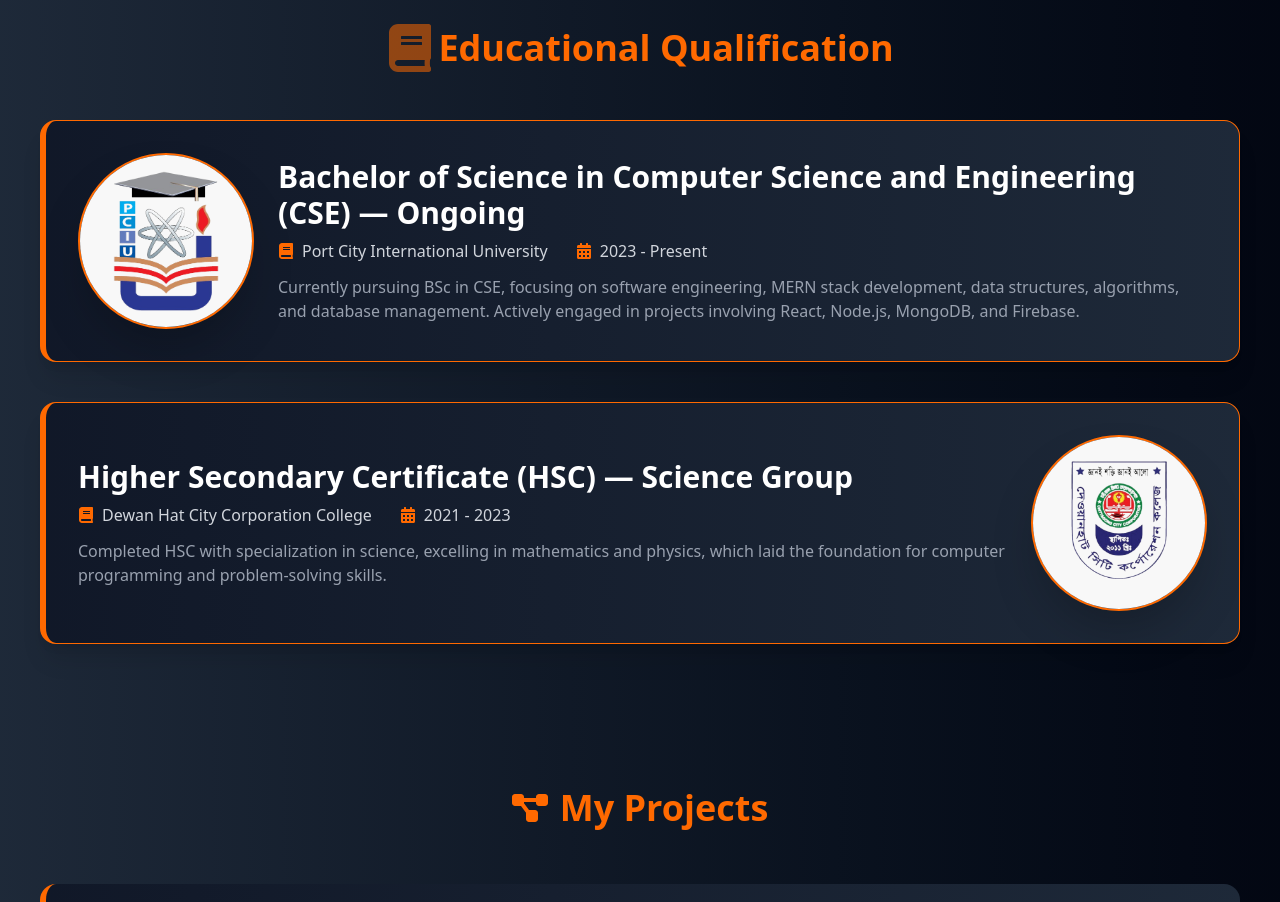
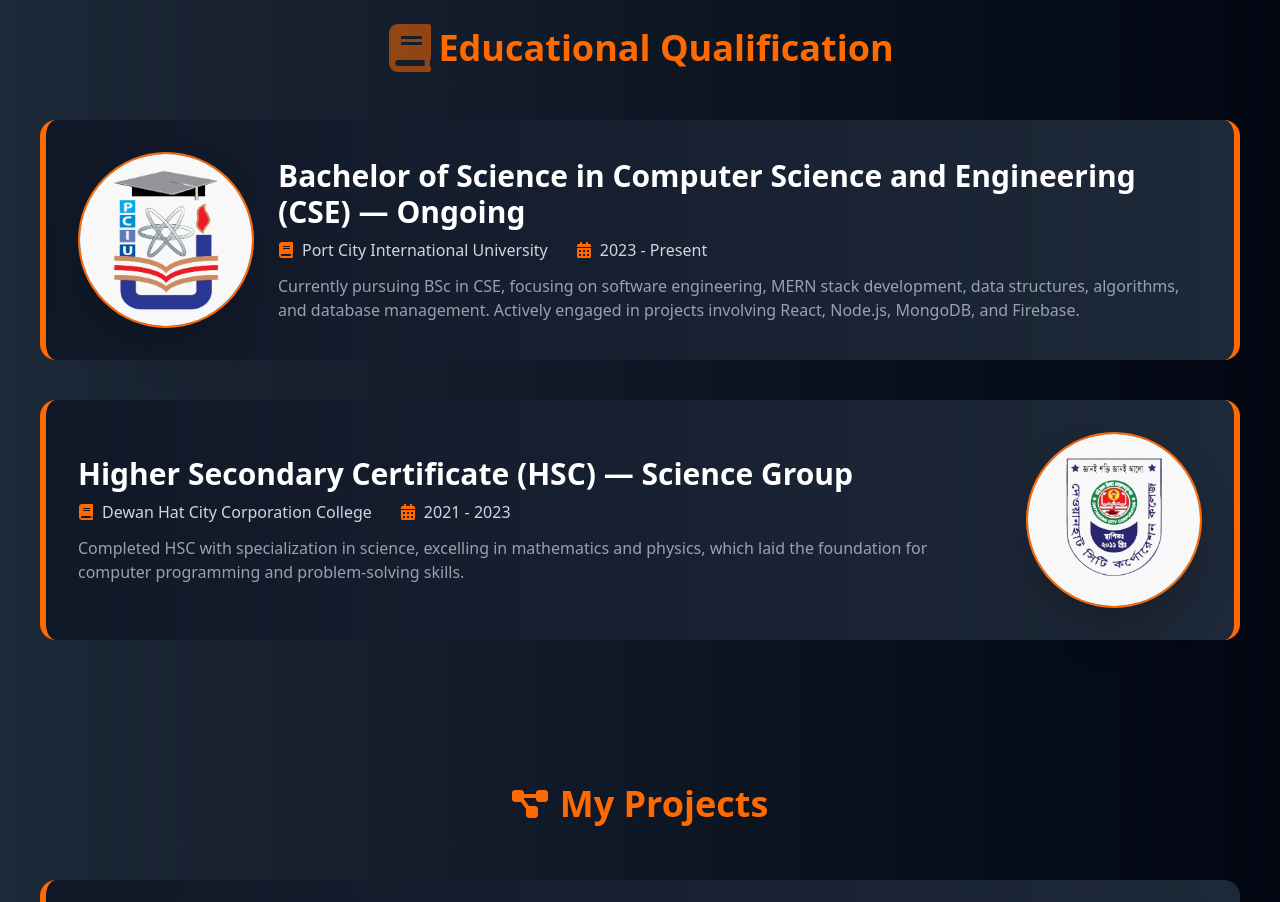
Before and after one commit to SDNATH-Git/my-portfolio, a React (Vite) app: page / in a window 1280 px wide. Shown: the part 2460-3362 px from the top of the page. Built offline with nearby package versions, Linux system fonts and the light colour scheme.

Commit message:
update edu

```diff
--- a/src/Pages/Education.jsx
+++ b/src/Pages/Education.jsx
@@ -56,10 +56,10 @@ const Education = () => {
                         whileInView="visible"
                         viewport={{ once: true, amount: 0.3 }}
                         variants={cardVariants}
-                        className={`bg-gradient-to-r from-gray-900 to-gray-800 rounded-2xl shadow-xl hover:shadow-2xl transition-shadow duration-300 flex flex-col md:flex-row items-center gap-6 p-8 border-l-6 border-orange-500 border border-orange-500 ${edu.logoPosition === "right"
-                            ? "md:flex-row"
-                            : "md:flex-row-reverse"
-                            }`}
+                        className={`bg-gradient-to-r from-gray-900 to-gray-800 rounded-2xl flex flex-col md:flex-row items-center gap-6 p-8 border-l-6 border-r-6 border-orange-500 shadow-orange-500
+                        ${edu.logoPosition === "right" ? "md:flex-row" : "md:flex-row-reverse"}
+                        transform transition-transform duration-300 hover:scale-105 hover:shadow-xl`}
+
                     >
                         {/* Logo */}
                         <div className="flex-shrink-0 rounded-full overflow-hidden w-32 h-32 lg:w-44 lg:h-44 border-2 border-orange-500 shadow-2xl">
```
